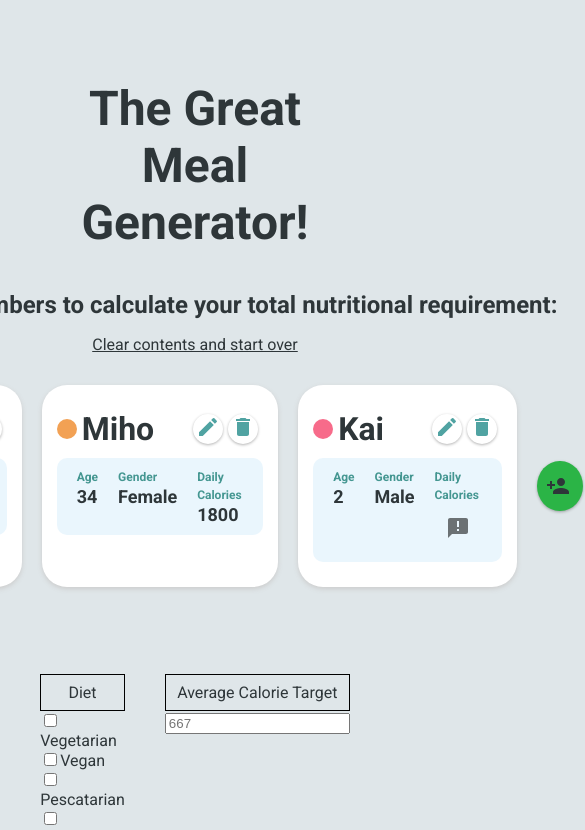
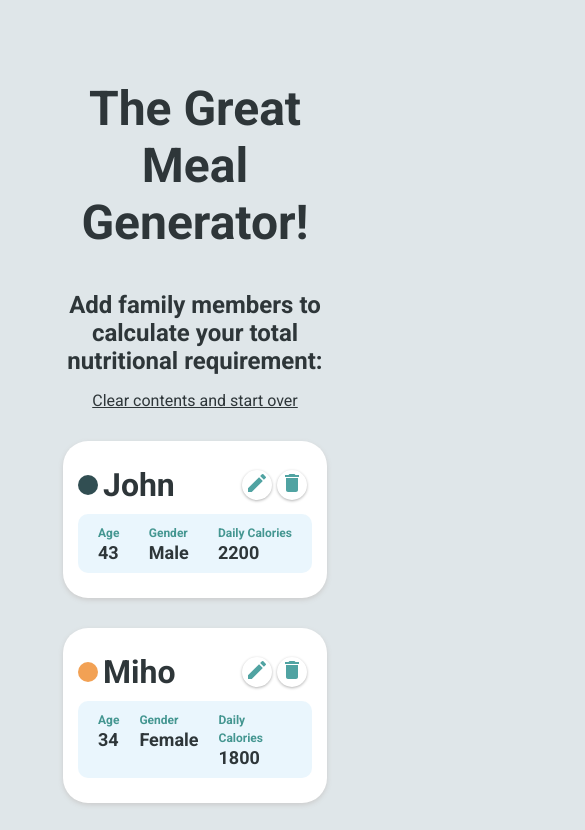
Before and after one commit to justjohnd/salt-and-prepper, a React (Create React App) app: page / in a window 390 px wide. Shown: the top 830 px of the page, 585 px wide, since content can reach past the window. Built offline with nearby package versions, Linux system fonts and the light colour scheme; a web font is replaced by a local one.

Commit message:
Style changes for mobile

```diff
--- a/public/styles.css
+++ b/public/styles.css
@@ -20,6 +20,7 @@ body {
 .flex-center {
   display: flex;
   justify-content: center;
+  flex-wrap: wrap;
 }
 
 h1 {
@@ -95,6 +96,9 @@ ul {
 }
 
 /* Sections */
+.users-container {
+  flex-wrap: wrap;
+}
 /* Card Content */
 .con-card {
   display: flex;
@@ -105,7 +109,7 @@ ul {
   border-radius: 25px;
   position: relative;
   padding: 25px 15px;
-  margin: 15px 20px 15px 0;
+  margin: 15px;
   background-color: #fff;
   box-shadow: 0 2px 5px #ccc;
   text-align: left;
@@ -284,6 +288,10 @@ main {
   width: 100%;
 }
 
+.nutrition {
+  margin-left: 8px;
+}
+
 .recipe {
   padding: 0 1rem 1rem 1rem;
   margin: 1.5rem;
@@ -377,6 +385,7 @@ a:hover {
 .ingredients {
   width: 300px;
   padding: 0 2rem;
+  margin: 2rem 0;
 }
 
 .ingredients li {
--- a/src/components/Meal.jsx
+++ b/src/components/Meal.jsx
@@ -33,26 +33,26 @@ export default function Meal(props) {
             </div>
             <div className="img-and-nutrition">
               <img src={props.meal.image} alt="recipe" />
-              <ul className="instructions">
+              <ul className="nutrition">
                 <li>
                   <strong>Calories: </strong>
                   {props.calories}
                 </li>
                 <li>
                   <strong>Protein: </strong>
-                  {props.protein}
+                  {props.protein} g
                 </li>
                 <li>
                   <strong>Carbohydrates: </strong>
-                  {props.carbohydrates}
+                  {props.carbohydrates} g
                 </li>
                 <li>
                   <strong>Fat: </strong>
-                  {props.fat}
+                  {props.fat} g
                 </li>
                 <li>
                   <strong>Sugar: </strong>
-                  {props.sugar}
+                  {props.sugar} g
                 </li>
                 <li>
                   <strong>
--- a/src/components/UserCards.jsx
+++ b/src/components/UserCards.jsx
@@ -8,7 +8,7 @@ function UserCards(props) {
   const userCalArray = []; //This array collects userCal, which will be used to calculate the average calories for all memters in the User Section
   return (
     <div>
-      <div className="container">
+      <div className="container users-container">
         {props.users.map(user => {
           const userAge = ageCalc(user.birthday);
           let userGender;
```
